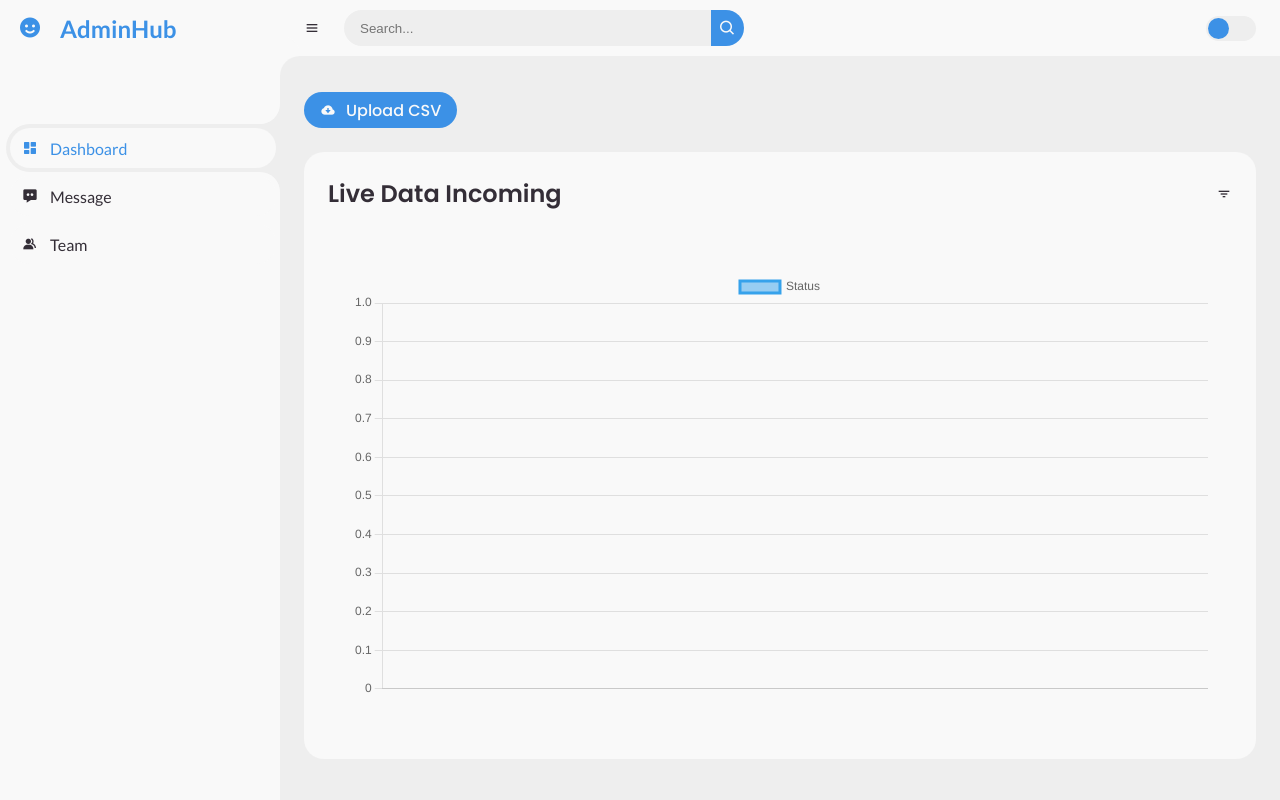
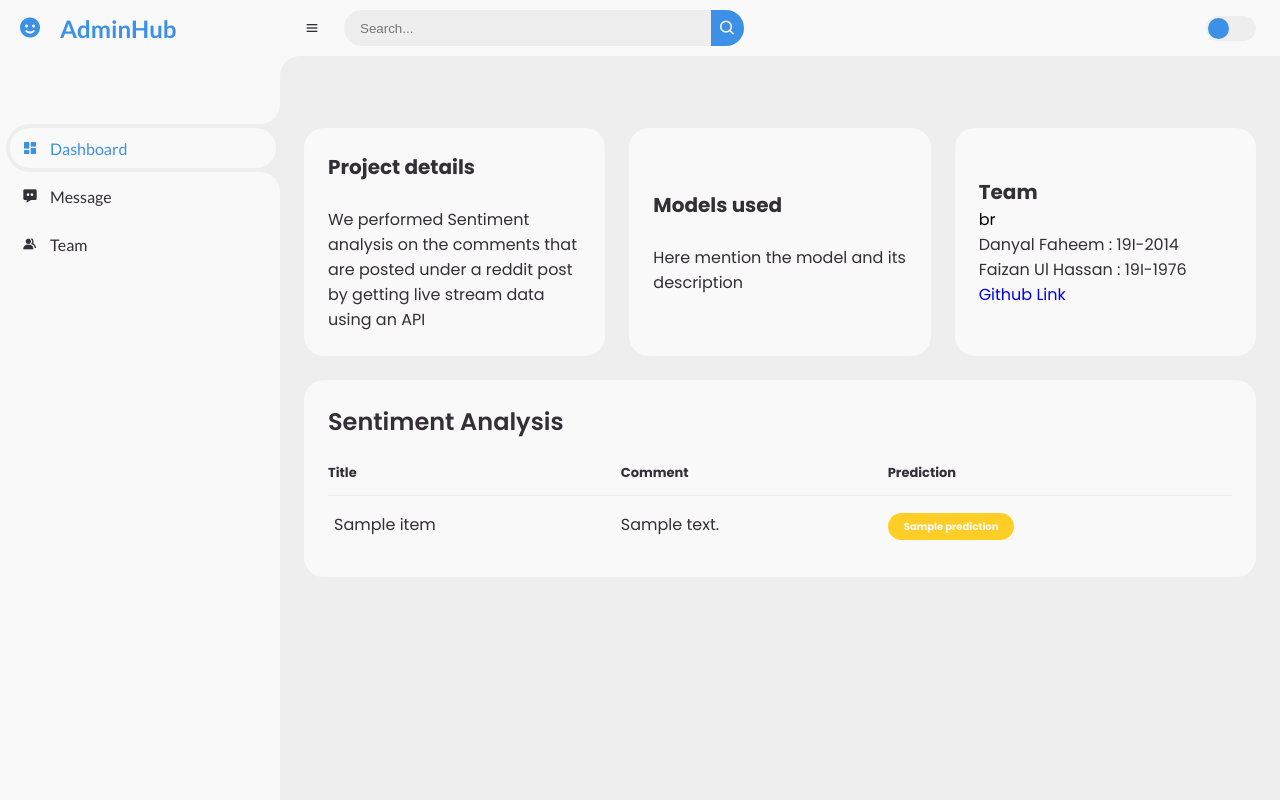
Before and after one commit to faizanulhassan32/MLOPS-Assignment2, a Flask app: template templates/index.html in a window 1280 px wide. Run offline with Flask 2, Linux system fonts and the light colour scheme; the template is opened without the code that fills it: most values are stand-ins (such as "Sample title", 1, 10 or a date in 2020); parts of the project's set-up code (start-up, migrations or seed data) failed here and were passed over.

Commit message:
Model added

```diff
--- a/app.py
+++ b/app.py
@@ -1,11 +1,39 @@
-from flask import Flask, render_template, jsonify, request, g
-import matplotlib.pyplot as plt
+import praw
+import joblib
+import json
+from flask import Flask, render_template
+
 app = Flask(__name__)
 
+MNB = joblib.load("model")
+cv = joblib.load("vectorizer")
+
+def predict_sentiment(comment):
+    sentiment_lookup = {-1: "negative", 0: "neutral", 1: "positive"}
+    count_text = cv.transform([comment.body])
+    predicted = MNB.predict(count_text)
+    return sentiment_lookup[predicted[0]]
 
 @app.route('/')
 def index():
-    return render_template('index.html')
+    reddit = praw.Reddit(
+        client_id="vkehb98SP7DXk-zpouJJPg",
+        client_secret="Mh9_kBMneiQyl-aqYIoP6rNTMxaf3A",
+        user_agent="praw"
+    )
+    reddit.read_only = True
+
+    data = []
+    count = 0
+    for comment in reddit.subreddit('all').stream.comments(skip_existing=True):
+        prediction = predict_sentiment(comment)
+        if count >= 5:
+            break
+        data.append({"title": comment.submission.title, "comment": comment.body, "prediction": prediction})
+        count += 1
+
+    return render_template('index.html', data=data)
+
 
 if __name__ == '__main__':
     app.run()
--- a/static/style.css
+++ b/static/style.css
@@ -590,25 +590,3 @@ body {
 		min-width: 420px;
 	}
 }
-
-.btn-download {
-	display: inline-block;
-	padding: 8px 12px;
-	background-color: #2196F3;
-	color: #fff;
-	border-radius: 4px;
-	cursor: pointer;
-  }
-
-  .btn-download:hover {
-	background-color: #0c7cd5;
-  }
-
-  .upload-container {
-	display: flex;
-	align-items: center;
-  }
-
-  #csv-upload {
-	display: none;
-  }
--- a/templates/base.html
+++ b/templates/base.html
@@ -20,30 +20,6 @@
 </head>
 <body>
 <style>
-td {
-    width: 150px;
-    text-align: center;
-    border: 1px solid black;
-    padding: 5px;
-}
-
-
-table {
-  border-collapse: collapse;
-  width: 100%;
-}
-
-th, td {
-  text-align: left;
-  padding: 8px;
-}
-
-tr:nth-child(even){background-color: #f2f2f2}
-
-th {
-  background-color: #04AA6D;
-  color: white;
-}
 </style>
     {% block body %}{% endblock %}
 </body>
--- a/templates/index.html
+++ b/templates/index.html
@@ -7,7 +7,7 @@
 
 	<!-- Boxicons -->
 	<link href='https://unpkg.com/boxicons@2.0.9/css/boxicons.min.css' rel='stylesheet'>
-	<script src="https://cdn.jsdelivr.net/npm/chart.js"></script>
+	<script src="https://code.jquery.com/jquery-3.6.0.min.js"></script>
 	<!-- My CSS -->
 	<link rel="stylesheet" href="style.css">
 
@@ -66,29 +66,59 @@
 
 		<!-- MAIN -->
 		<main>
-			<div class="head-title">
-				<div class="upload-container">
-					<label for="csv-upload" class="btn-download">
-					  <i class='bx bxs-cloud-download'></i>
-					  <span class="text">Upload CSV</span>
-					</label>
-					<input type="file" id="csv-upload" accept=".csv" onchange="handleFileSelect(event)">
-				  </div>
 
-			</div>
+			<ul class="box-info">
+				<li>
+					<span class="text">
+						<p style="font-size: 20px; font-weight: bold;">Project details</p><br>
+						<p>We performed Sentiment analysis on the comments that are posted under a reddit post by getting live stream data using an API</p>
+					</span>
+				</li>
+				<li>
+					<span class="text">
+						<p style="font-size: 20px; font-weight: bold;">Models used</p><br>
+						<p>Here mention the model and its description</p>
+					</span>
+				</li>
+				<li>
+					<span class="text">
+						<p style="font-size: 20px; font-weight: bold;">Team</p>br
+						<p>Danyal Faheem : 19I-2014</p>
+						<p>Faizan Ul Hassan : 19I-1976</p>
+						<a href="https://github.com/faizanulhassan32/MLOPS-Assignment2">Github Link</a>
+					</span>
+				</li>
+			</ul>
+
 
 			<div class="table-data">
 				<div class="order">
 					<div class="head">
-						<h3>Live Data Incoming</h3>
-						<i class='bx bx-filter' ></i>
+						<h3>Sentiment Analysis</h3>
 					</div>
-					<main>
-						<div class="head-title">
-							<canvas id="orders-chart"></canvas>
-						</div>
-					</main>
-
+					<table>
+						<thead>
+							<tr>
+								<th>Title</th>
+								<th>Comment</th>
+								<th>Prediction</th>
+							</tr>
+						</thead>
+						<tbody>
+							<!--
+								completed = positive
+								pending = negative
+								process = neutral
+							-->
+							{% for item in data %}
+								<tr>
+									<td>{{ item.title }}</td>
+									<td>{{ item.comment }}</td>
+									<td><span class="status {% if item.prediction == 'positive' %}completed{% elif item.prediction == 'negative' %}pending{% else %}process{% endif %}">{{ item.prediction|capitalize }}</span></td>
+								</tr>
+								{% endfor %}
+						</tbody>
+					</table>
 				</div>
 			</div>
 		</main>
```
Also changed, not shown: static/script.js (+0 -93 lines), 2 other files.
